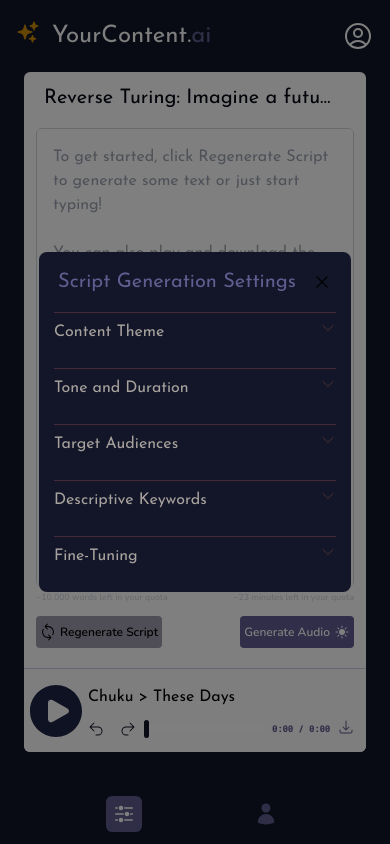
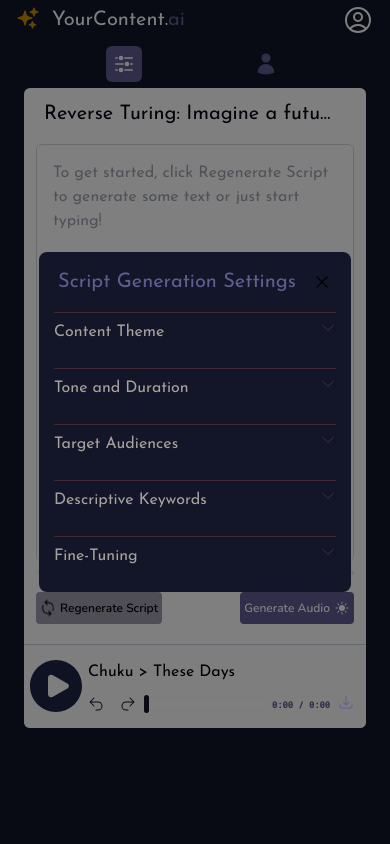
Before and after one commit to anwachuku15/content-editor, a Next.js app: page / in a window 390 px wide. Built offline with nearby package versions, Linux system fonts and the light colour scheme.

Commit message:
layout styling

```diff
--- a/src/app/layout.js
+++ b/src/app/layout.js
@@ -11,7 +11,9 @@ export const metadata = {
 export default function RootLayout({ children }) {
 	return (
 		<html lang="en">
-			<body className={inter.className}>{children}</body>
+			<body className={inter.className} style={{ backgroundColor: "#121628" }}>
+				{children}
+			</body>
 		</html>
 	);
 }
--- a/src/app/page.js
+++ b/src/app/page.js
@@ -11,13 +11,13 @@ import { initialState, reducer } from "@/context/reducer";
 export default function Home() {
 	return (
 		<StateProvider initialState={initialState} reducer={reducer}>
-			<div className="flex flex-col h-screen overflow-hidden bg-dark-purple">
+			<div className="flex flex-col sm:h-screen h-[90vh] overflow-hidden bg-dark-purple">
 				<Header />
+				<BottomBar />
 				<div className="flex flex-grow">
 					<Sidebar />
 					<Editor />
 				</div>
-				<BottomBar />
 			</div>
 		</StateProvider>
 	);
--- a/src/components/BottomBar/index.js
+++ b/src/components/BottomBar/index.js
@@ -28,7 +28,7 @@ const BottomBar = () => {
 			{state.isSettingsOpen && windowWidth < 768 && <SettingsOverlay />}
 			{state.isSpeakerOpen && windowWidth < 768 && <DummyOverlay />}
 
-			<div className="flex items-center h-[60px] md:hidden  justify-evenly">
+			<div className="flex items-center h-[48px] md:h-[60px] md:hidden  justify-evenly">
 				<div
 					onClick={() => dispatch(setIsSettingsOpen())}
 					className={`cursor-pointer flex items-center justify-center rounded-md h-9 w-9 duration-100 ${
--- a/src/components/Header.js
+++ b/src/components/Header.js
@@ -4,7 +4,7 @@ import { SparklesIcon } from "@heroicons/react/24/solid";
 import { UserCircleIcon } from "@heroicons/react/24/outline";
 const Header = () => {
 	return (
-		<div className="flex flex-row justify-between items-center px-4 py-2  h-[72px] text-2xl">
+		<div className="flex flex-row justify-between items-center px-4 sm:py-2 0 h-[40px] sm:h-[72px] sm:text-2xl text-xl">
 			<div className="flex">
 				<SparklesIcon className="text-yellow-600 h-6 mr-3" />
 				<h1 className="select-none text-white font-normal">YourContent.</h1>
```
